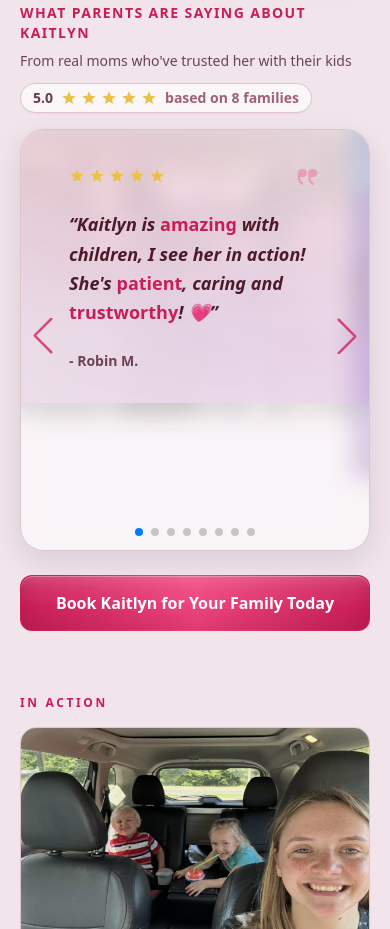
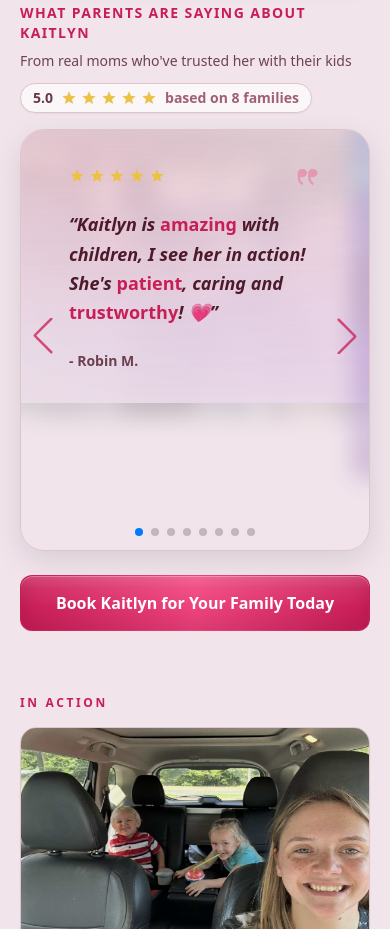
Before and after one commit to raczniakservices/kaitlyn-nanny-landing, a Next.js app in the folder apps/kaitlyn-nanny/: page / in a window 390 px wide. Shown: the part 1580-2509 px from the top of the page. Built offline with nearby package versions, Linux system fonts and the light colour scheme.

Commit message:
fix: prevent white gap on testimonial slides (mobile)

```diff
--- a/apps/kaitlyn-nanny/components/Testimonials.tsx
+++ b/apps/kaitlyn-nanny/components/Testimonials.tsx
@@ -165,7 +165,13 @@ export function Testimonials(_props: { initiallyVisible?: number }) {
         </div>
       </div>
 
-      <div className="relative overflow-hidden rounded-3xl border border-[hsl(var(--border))] bg-white/60 shadow-soft backdrop-blur-md">
+      <div
+        className="relative overflow-hidden rounded-3xl border border-[hsl(var(--border))] bg-white/60 shadow-soft backdrop-blur-md"
+        style={{
+          // Non-white base so even if images are slow, the card never shows a stark white “missing” bottom.
+          backgroundColor: "hsl(330 30% 92% / 0.75)",
+        }}
+      >
         <Swiper
           modules={[Autoplay, Pagination, Navigation]}
           autoplay={{
@@ -189,7 +195,8 @@ export function Testimonials(_props: { initiallyVisible?: number }) {
             const p1y = 15 + ((idx * 11) % 70);
             const p2x = 85 - ((idx * 13) % 70);
             const p2y = 78 - ((idx * 9) % 55);
-            const glow = `radial-gradient(900px 320px at ${p1x}% ${p1y}%, hsl(var(--accent) / ${a1 / 100}) 0%, transparent 55%), radial-gradient(900px 320px at ${p2x}% ${p2y}%, hsl(var(--lavender) / ${a2 / 100}) 0%, transparent 55%)`;
+            // Use fallbacks so the overlay paints even before CSS vars are available (prevents the white flash on first load).
+            const glow = `radial-gradient(900px 320px at ${p1x}% ${p1y}%, hsl(var(--accent, 340 85% 60%) / ${a1 / 100}) 0%, transparent 55%), radial-gradient(900px 320px at ${p2x}% ${p2y}%, hsl(var(--lavender, 280 60% 70%) / ${a2 / 100}) 0%, transparent 55%)`;
             return (
               <SwiperSlide key={`${t.author}-${idx}`}>
                 <div className="relative min-h-[260px] py-8 px-12 sm:min-h-[280px] sm:py-10 sm:px-14 md:min-h-[300px] md:px-16">
@@ -197,7 +204,9 @@ export function Testimonials(_props: { initiallyVisible?: number }) {
                     <img
                       src={bg}
                       alt=""
-                      loading={isFirst ? "eager" : "lazy"}
+                      // Phone issue: most slides look “half loaded” because these bg images are lazy.
+                      // We only have 4 unique images; eager-load them all so every slide is fully painted when reached.
+                      loading="eager"
                       fetchPriority={isFirst ? "high" : "low"}
                       decoding="async"
                       className="h-full w-full object-cover opacity-[0.2] blur-[10px] scale-110"
@@ -207,7 +216,7 @@ export function Testimonials(_props: { initiallyVisible?: number }) {
                       className="absolute inset-0"
                       style={{
                         background:
-                          "linear-gradient(180deg, hsl(var(--bg) / 0.25) 0%, hsl(var(--bg) / 0.72) 55%, hsl(var(--bg) / 0.88) 100%)",
+                          "linear-gradient(180deg, hsl(var(--bg, 330 30% 92%) / 0.25) 0%, hsl(var(--bg, 330 30% 92%) / 0.72) 55%, hsl(var(--bg, 330 30% 92%) / 0.88) 100%)",
                       }}
                     />
                     <div
```
